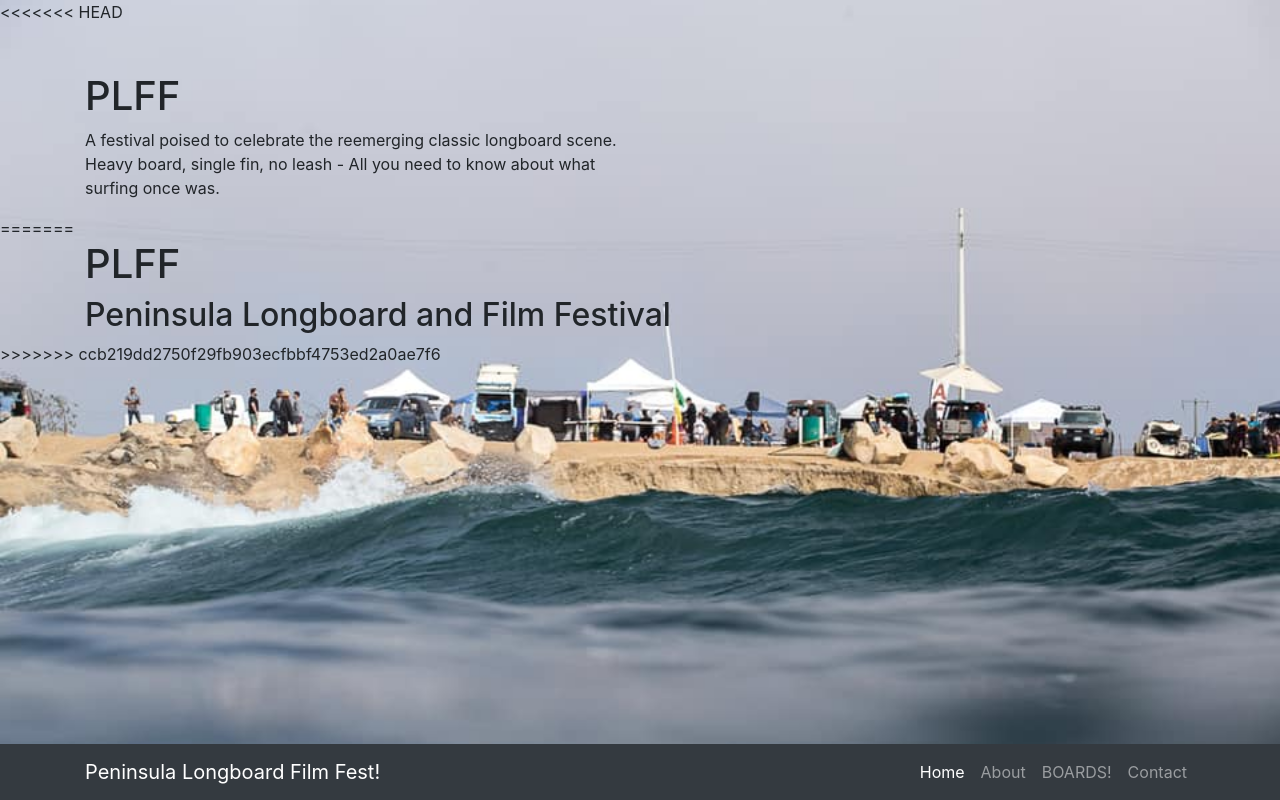
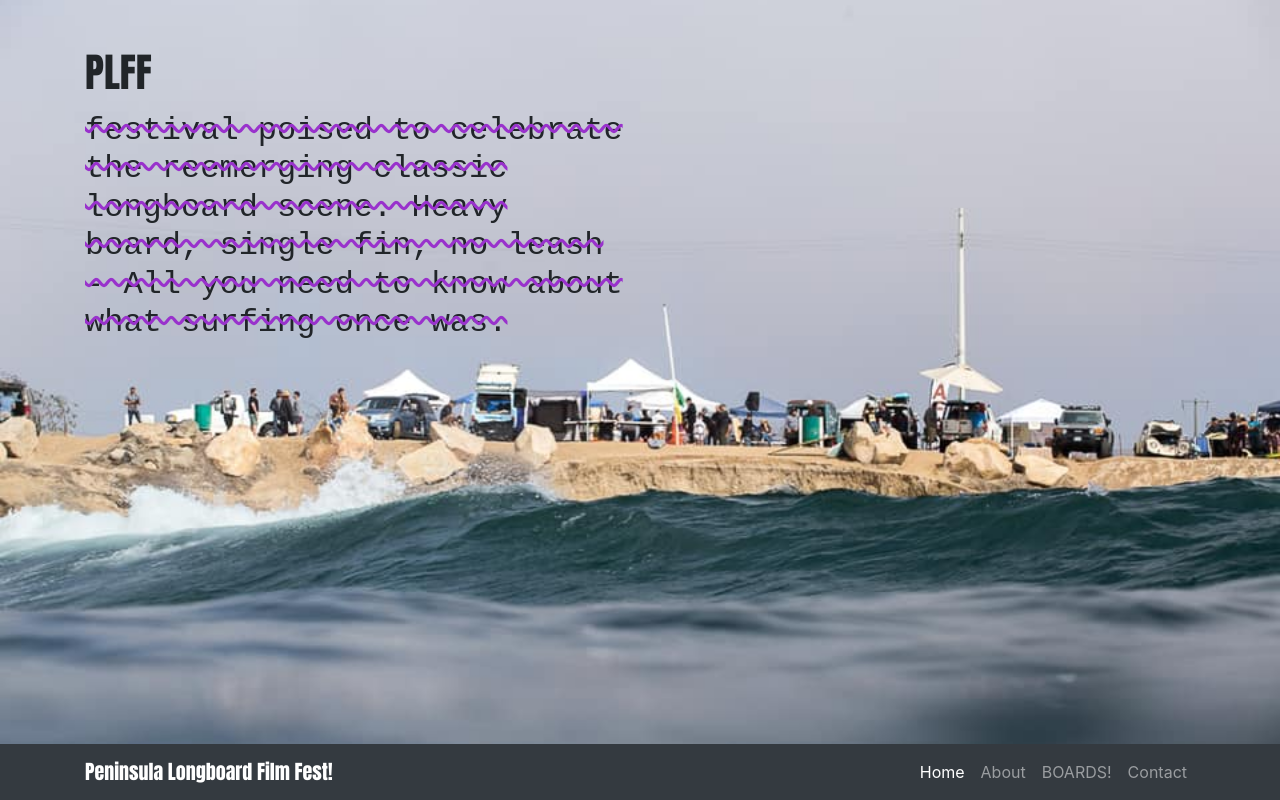
Before and after one commit to colloqui/PLFF, a website: page index.html in a window 1280 px wide. Drawn offline with nearby package versions, Linux system fonts and the light colour scheme.

Commit message:
Added some stuff about nothing

```diff
--- a/css/the-big-picture.css
+++ b/css/the-big-picture.css
@@ -10,3 +10,15 @@ body {
   background-size: cover;
   -o-background-size: cover;
 }
+
+h1{
+  font-family: Impact, Haettenschweiler, 'Arial Narrow Bold', sans-serif;
+
+}
+
+h2{
+  font-family: 'Courier New', Courier, monospace;
+  text-decoration: line-through;
+  text-decoration-style: wavy;
+  text-decoration-color: darkorchid;
+}
--- a/index.html
+++ b/index.html
@@ -1,6 +1,5 @@
 <!DOCTYPE html>
 <html lang="en">
-<<<<<<< HEAD
 
 <head>
 
@@ -8,6 +7,8 @@
   <meta name="viewport" content="width=device-width, initial-scale=1, shrink-to-fit=no">
   <meta name="description" content="">
   <meta name="author" content="">
+  <link rel="stylesheet" href="https://use.fontawesome.com/releases/v5.8.2/css/all.css" integrity="sha384-oS3vJWv+0UjzBfQzYUhtDYW+Pj2yciDJxpsK1OYPAYjqT085Qq/1cq5FLXAZQ7Ay" crossorigin="anonymous">
+
 
   <title>PLFF</title>
 
@@ -24,7 +25,7 @@
   <!-- Navigation -->
   <nav class="navbar navbar-expand-lg navbar-dark bg-dark fixed-bottom">
     <div class="container">
-      <a class="navbar-brand" href="#">Peninsula Longboard Film Fest!</a>
+      <a class="navbar-brand" href="#" style="font-family:Impact, Haettenschweiler, 'Arial Narrow Bold', sans-serif">Peninsula Longboard Film Fest!</a>
       <button class="navbar-toggler" type="button" data-toggle="collapse" data-target="#navbarResponsive" aria-controls="navbarResponsive" aria-expanded="false" aria-label="Toggle navigation">
         <span class="navbar-toggler-icon"></span>
       </button>
@@ -36,7 +37,7 @@
             </a>
           </li>
           <li class="nav-item">
-            <a class="nav-link" href="#">About</a>
+            <a class="nav-link" href="">About</a>
           </li>
           <li class="nav-item">
             <a class="nav-link" href="https://sandiego.craigslist.org/search/sss?query=noserider&sort=rel">BOARDS!</a>
@@ -55,8 +56,10 @@
       <div class="row">
         <div class="col-lg-6">
           <h1 class="mt-5">PLFF</h1>
-          <p>A festival poised to celebrate the reemerging classic longboard scene.
+          <p>
+            <h2> festival poised to celebrate the reemerging classic longboard scene.
             Heavy board, single fin, no leash - All you need to know about what surfing once was.
+          </h2>
           </p>
         </div>
       </div>
@@ -70,34 +73,3 @@
 </body>
 
 </html>
-=======
-    <meta charset="utf-8">
-    <title>PLFF</title>
-    <link href="img/favicon.png" rel="icon">
-    <link href="img/apple-touch-icon.png" rel="apple-touch-icon">
-
-    <!-- Google Fonts -->
-    <link href="https://fonts.googleapis.com/css?family=Open+Sans:300,300i,400,400i,700,700i|Poppins:300,400,500,700" rel="stylesheet">
-
-    <!-- Bootstrap CSS File -->
-    <link href="lib/bootstrap/css/bootstrap.min.css" rel="stylesheet">
-
-    <!-- Libraries CSS Files -->
-    <link href="lib/font-awesome/css/font-awesome.min.css" rel="stylesheet">
-    <link href="lib/animate/animate.min.css" rel="stylesheet">
-
-    <!-- Main Stylesheet File -->
-    <link href="css/style.css" rel="stylesheet">
-
-
-
-
-<body>
-    <div class="container">
-        <h1>PLFF</h1>
-        <h2>Peninsula Longboard and Film Festival</h2>
-
-    </div>
-</body>
-</html>
->>>>>>> ccb219dd2750f29fb903ecfbbf4753ed2a0ae7f6
```
